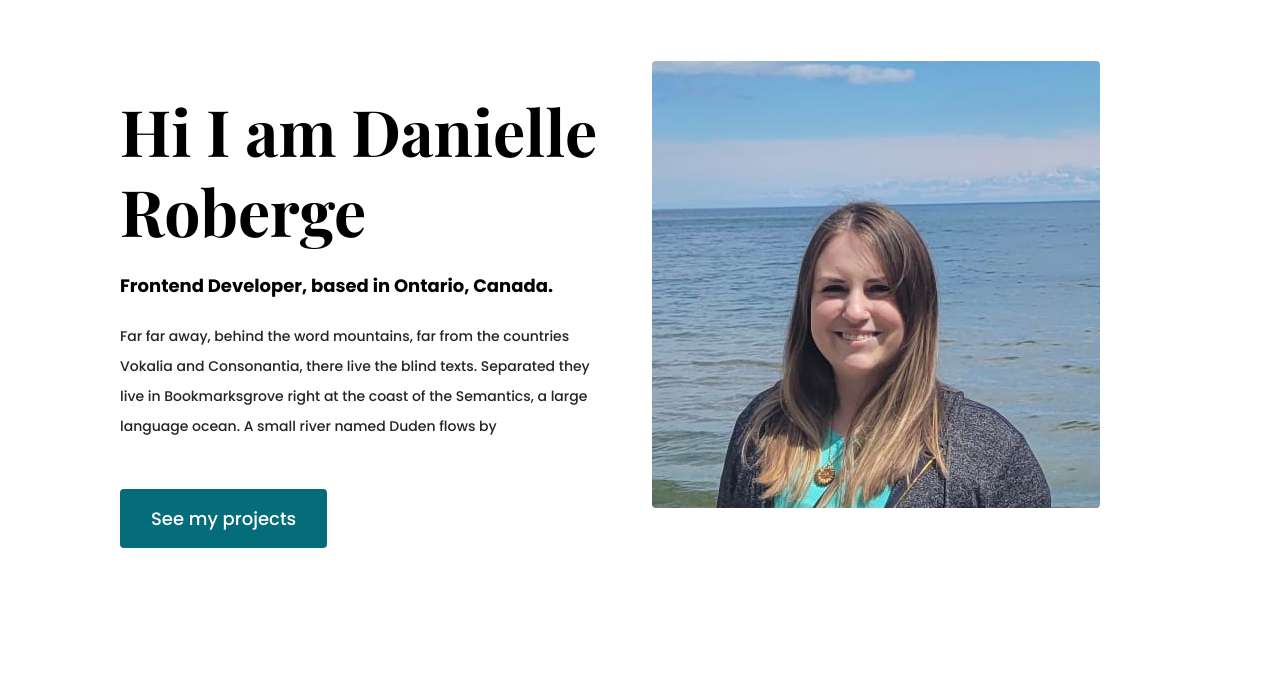
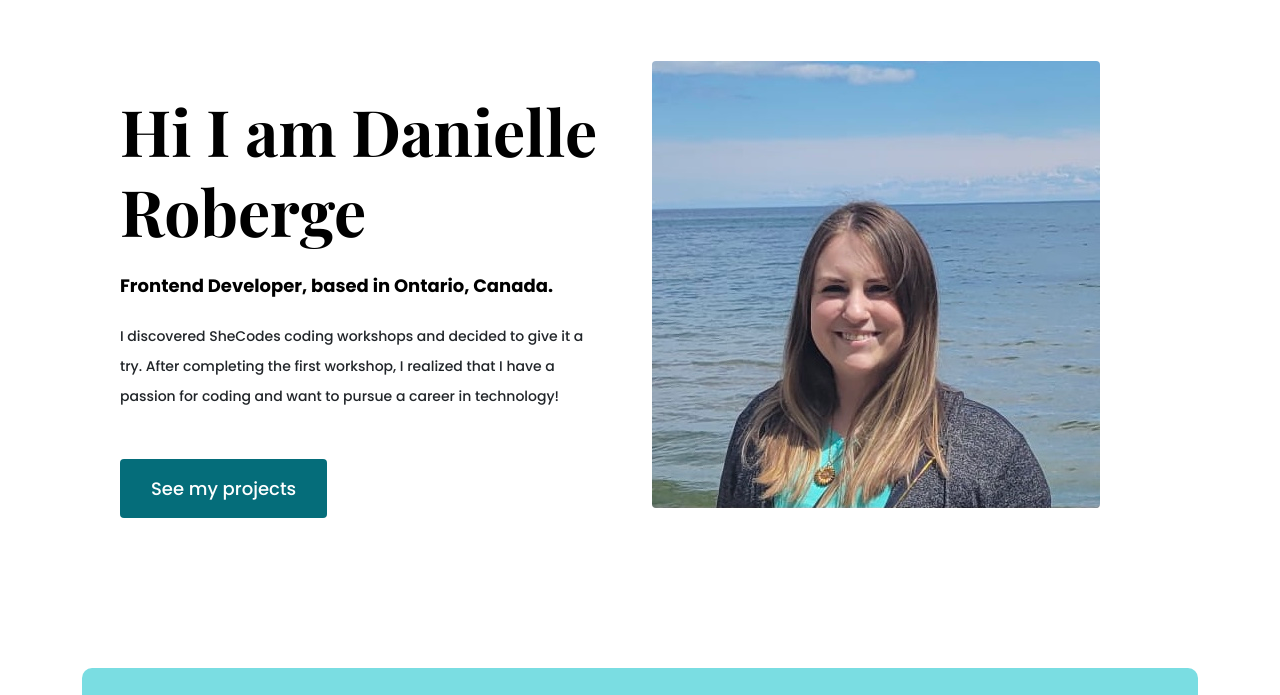
Before and after one commit to d-joyy/portfolio-project, a plain HTML site: page about.html in a window 1280 px wide. Shown: the part 82-777 px from the top of the page. Drawn offline with nearby package versions, Linux system fonts and the light colour scheme.

Commit message:
Edited about me and project descriptions

```diff
--- a/about.html
+++ b/about.html
@@ -59,11 +59,8 @@
             Frontend Developer, based in Ontario, Canada.
           </h2>
           <p class="mb-5">
-            Far far away, behind the word mountains, far from the countries Vokalia and Consonantia, there live the
-            blind texts.
-            Separated they live in Bookmarksgrove right at the coast of the Semantics, a large language ocean. A small
-            river named
-            Duden flows by
+            I discovered SheCodes coding workshops and decided to give it a try. After completing the first workshop, I
+            realized that I have a passion for coding and want to pursue a career in technology!
           </p>
           <a href="/work.html" class="btn btn-branding">See my projects</a>
         </div>
```
Also changed, not shown: index.html (+5 -15 lines).
